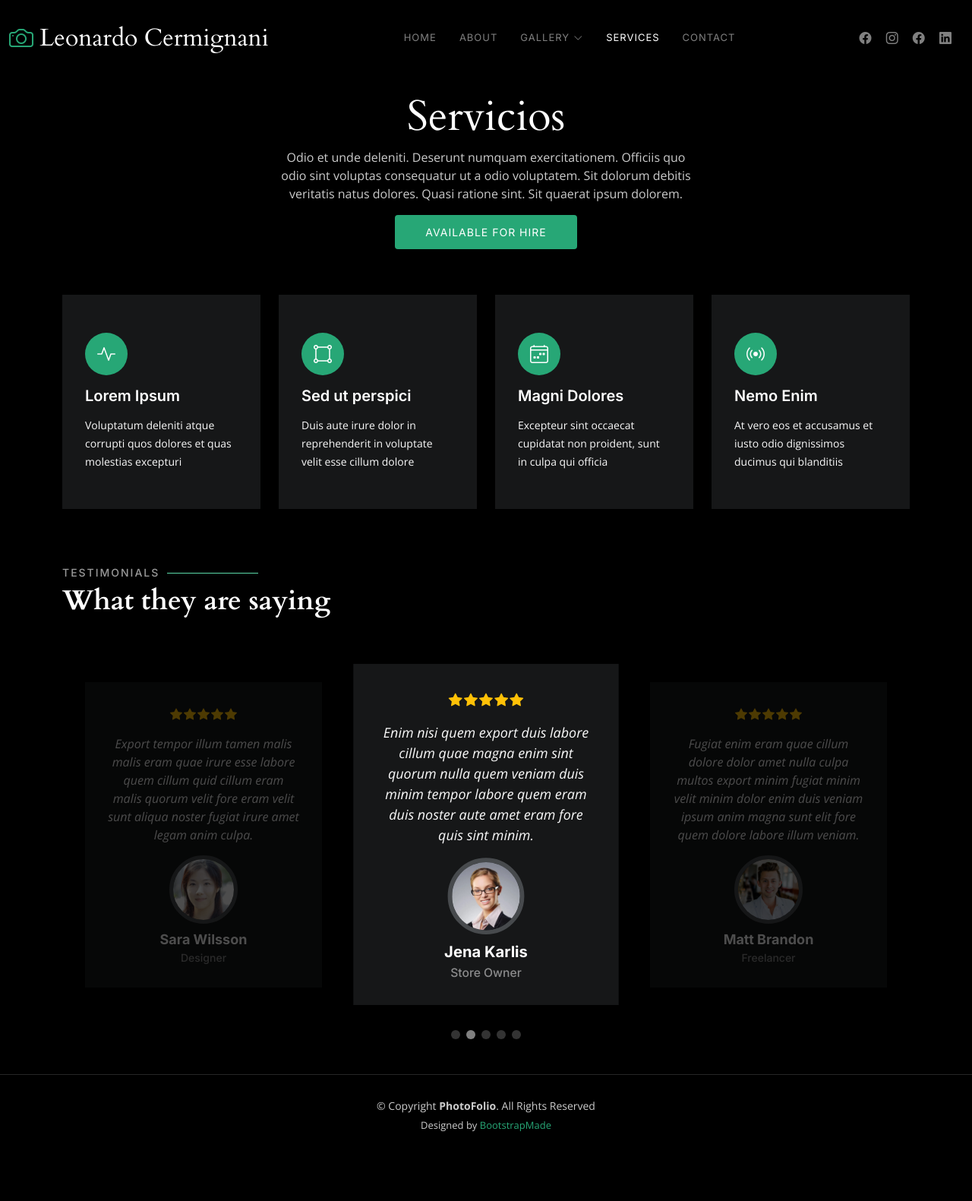
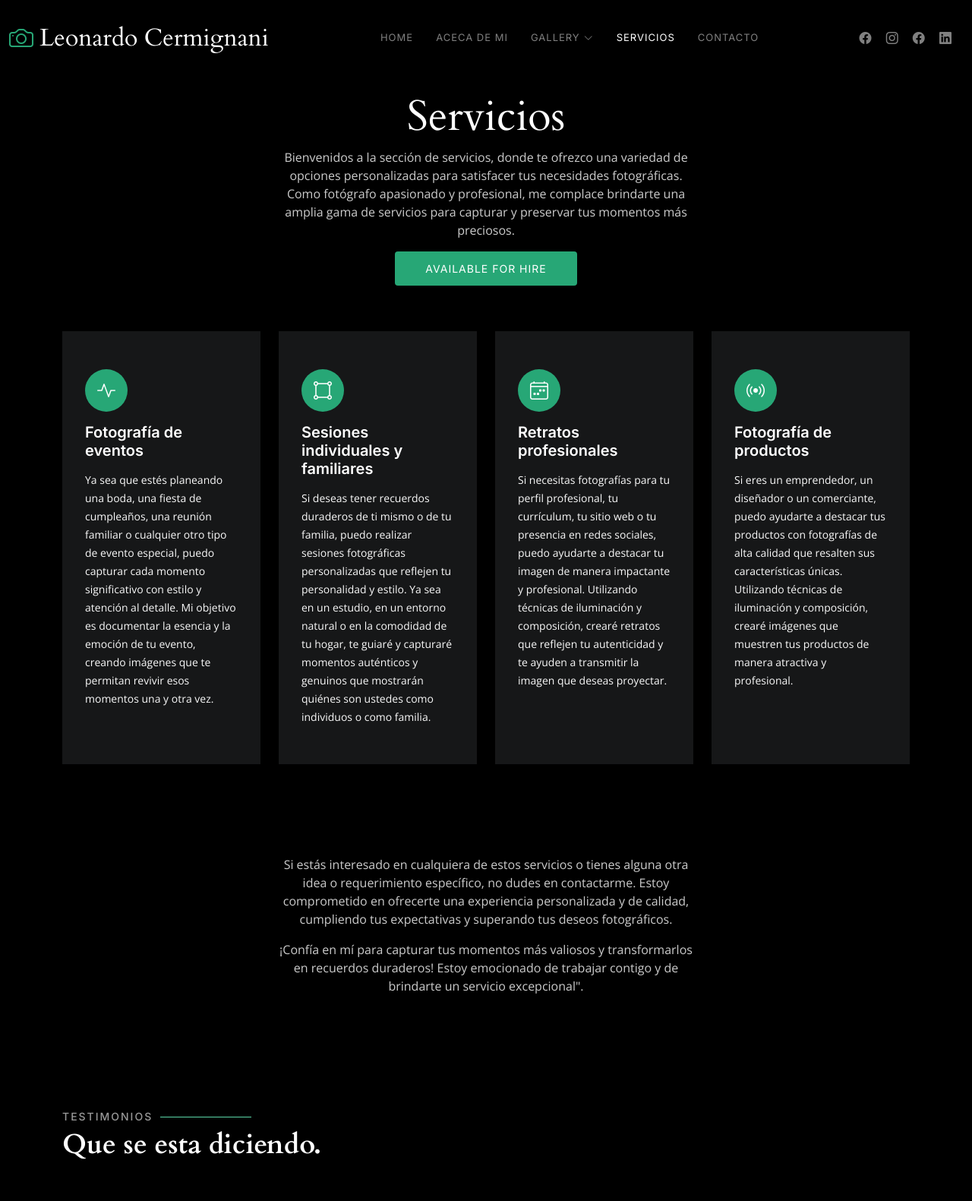
Before and after one commit to marianomercevich/Portfolio_LC_PH, a plain HTML site: page services.html in a window 1280 px wide. Shown: the top 1581 px of the page at 76% size. Before the commit the page ends 1521 px from the top, so only its background shows below. Drawn offline with nearby package versions, Linux system fonts and the light colour scheme.

Commit message:
correcciones de textos

```diff
--- a/services.html
+++ b/services.html
@@ -44,7 +44,7 @@
       <nav id="navbar" class="navbar">
         <ul>
           <li><a href="index.html">Home</a></li>
-          <li><a href="about.html">About</a></li>
+          <li><a href="about.html">Aceca de mi</a></li>
           <li class="dropdown"><a href="#"><span>Gallery</span> <i class="bi bi-chevron-down dropdown-indicator"></i></a>
             <ul>
               <li><a href="gallery_nature.html">Naturaleza</a></li>
@@ -56,8 +56,8 @@
               <li><a href="gallery_moment.html">Momentos</a></li>
             </ul>
           </li>
-          <li><a href="services.html" class="active">Services</a></li>
-          <li><a href="contact.html">Contact</a></li>
+          <li><a href="services.html" class="active">Servicios</a></li>
+          <li><a href="contact.html">Contacto</a></li>
         </ul>
       </nav><!-- .navbar -->
 
@@ -81,7 +81,7 @@
         <div class="row d-flex justify-content-center">
           <div class="col-lg-6 text-center">
             <h2>Servicios</h2>
-            <p>Odio et unde deleniti. Deserunt numquam exercitationem. Officiis quo odio sint voluptas consequatur ut a odio voluptatem. Sit dolorum debitis veritatis natus dolores. Quasi ratione sint. Sit quaerat ipsum dolorem.</p>
+            <p>Bienvenidos a la sección de servicios, donde te ofrezco una variedad de opciones personalizadas para satisfacer tus necesidades fotográficas. Como fotógrafo apasionado y profesional, me complace brindarte una amplia gama de servicios para capturar y preservar tus momentos más preciosos.</p>
 
             <a class="cta-btn" href="contact.html">Available for hire</a>
 
@@ -99,32 +99,32 @@
           <div class="col-xl-3 col-md-6 d-flex">
             <div class="service-item position-relative">
               <i class="bi bi-activity"></i>
-              <h4><a href="" class="stretched-link">Lorem Ipsum</a></h4>
-              <p>Voluptatum deleniti atque corrupti quos dolores et quas molestias excepturi</p>
+              <h4><a href="" class="stretched-link">Fotografía de eventos</a></h4>
+              <p>Ya sea que estés planeando una boda, una fiesta de cumpleaños, una reunión familiar o cualquier otro tipo de evento especial, puedo capturar cada momento significativo con estilo y atención al detalle. Mi objetivo es documentar la esencia y la emoción de tu evento, creando imágenes que te permitan revivir esos momentos una y otra vez.</p>
             </div>
           </div><!-- End Service Item -->
 
           <div class="col-xl-3 col-md-6 d-flex">
             <div class="service-item position-relative">
               <i class="bi bi-bounding-box-circles"></i>
-              <h4><a href="" class="stretched-link">Sed ut perspici</a></h4>
-              <p>Duis aute irure dolor in reprehenderit in voluptate velit esse cillum dolore</p>
+              <h4><a href="" class="stretched-link">Sesiones individuales y familiares</a></h4>
+              <p>Si deseas tener recuerdos duraderos de ti mismo o de tu familia, puedo realizar sesiones fotográficas personalizadas que reflejen tu personalidad y estilo. Ya sea en un estudio, en un entorno natural o en la comodidad de tu hogar, te guiaré y capturaré momentos auténticos y genuinos que mostrarán quiénes son ustedes como individuos o como familia.</p>
             </div>
           </div><!-- End Service Item -->
 
           <div class="col-xl-3 col-md-6 d-flex">
             <div class="service-item position-relative">
               <i class="bi bi-calendar4-week"></i>
-              <h4><a href="" class="stretched-link">Magni Dolores</a></h4>
-              <p>Excepteur sint occaecat cupidatat non proident, sunt in culpa qui officia</p>
+              <h4><a href="" class="stretched-link">Retratos profesionales</a></h4>
+              <p>Si necesitas fotografías para tu perfil profesional, tu currículum, tu sitio web o tu presencia en redes sociales, puedo ayudarte a destacar tu imagen de manera impactante y profesional. Utilizando técnicas de iluminación y composición, crearé retratos que reflejen tu autenticidad y te ayuden a transmitir la imagen que deseas proyectar.</p>
             </div>
           </div><!-- End Service Item -->
 
           <div class="col-xl-3 col-md-6 d-flex">
             <div class="service-item position-relative">
               <i class="bi bi-broadcast"></i>
-              <h4><a href="" class="stretched-link">Nemo Enim</a></h4>
-              <p>At vero eos et accusamus et iusto odio dignissimos ducimus qui blanditiis</p>
+              <h4><a href="" class="stretched-link">Fotografía de productos</a></h4>
+              <p>Si eres un emprendedor, un diseñador o un comerciante, puedo ayudarte a destacar tus productos con fotografías de alta calidad que resalten sus características únicas. Utilizando técnicas de iluminación y composición, crearé imágenes que muestren tus productos de manera atractiva y profesional.</p>
             </div>
           </div><!-- End Service Item -->
 
@@ -133,14 +133,23 @@
       </div>
     </section><!-- End Services Section -->
 
-
+    <div class="page-header d-flex align-items-center">
+      <div class="container position-relative">
+        <div class="row d-flex justify-content-center">
+          <div class="col-lg-6 text-center">
+            <p>Si estás interesado en cualquiera de estos servicios o tienes alguna otra idea o requerimiento específico, no dudes en contactarme. Estoy comprometido en ofrecerte una experiencia personalizada y de calidad, cumpliendo tus expectativas y superando tus deseos fotográficos. </p>
+            <p>¡Confía en mí para capturar tus momentos más valiosos y transformarlos en recuerdos duraderos! Estoy emocionado de trabajar contigo y de brindarte un servicio excepcional".</p>
+          </div>
+        </div>
+      </div>
+    </div><!-- End Page Header -->
     <!-- ======= Testimonials Section ======= -->
     <section id="testimonials" class="testimonials">
       <div class="container">
 
         <div class="section-header">
-          <h2>Testimonials</h2>
-          <p>What they are saying</p>
+          <h2>Testimonios</h2>
+          <p>Que se esta diciendo.</p>
         </div>
 
         <div class="slides-3 swiper">
@@ -152,11 +161,11 @@
                   <i class="bi bi-star-fill"></i><i class="bi bi-star-fill"></i><i class="bi bi-star-fill"></i><i class="bi bi-star-fill"></i><i class="bi bi-star-fill"></i>
                 </div>
                 <p>
-                  Proin iaculis purus consequat sem cure digni ssim donec porttitora entum suscipit rhoncus. Accusantium quam, ultricies eget id, aliquam eget nibh et. Maecen aliquam, risus at semper.
+                  "Estoy impresionado con el talento de Leonardo como fotógrafo. Capturó momentos especiales en mi boda con una sensibilidad y creatividad excepcionales. Las imágenes son hermosas y transmiten emociones genuinas. ¡No podría estar más feliz con los resultados!"
                 </p>
                 <div class="profile mt-auto">
                   <img src="assets/img/testimonials/testimonials-1.jpg" class="testimonial-img" alt="">
-                  <h3>Saul Goodman</h3>
+                  <h3>Saul G.</h3>
                   <h4>Ceo &amp; Founder</h4>
                 </div>
               </div>
@@ -168,11 +177,11 @@
                   <i class="bi bi-star-fill"></i><i class="bi bi-star-fill"></i><i class="bi bi-star-fill"></i><i class="bi bi-star-fill"></i><i class="bi bi-star-fill"></i>
                 </div>
                 <p>
-                  Export tempor illum tamen malis malis eram quae irure esse labore quem cillum quid cillum eram malis quorum velit fore eram velit sunt aliqua noster fugiat irure amet legam anim culpa.
+                  "Leonardo logró capturar la esencia de mi familia en una sesión fotográfica memorable. Su enfoque cálido y profesional nos hizo sentir cómodos frente a la cámara, y el resultado final fue un conjunto de imágenes que realmente reflejan nuestra conexión y amor. ¡Recomendaría sus servicios a cualquiera!"
                 </p>
                 <div class="profile mt-auto">
                   <img src="assets/img/testimonials/testimonials-2.jpg" class="testimonial-img" alt="">
-                  <h3>Sara Wilsson</h3>
+                  <h3>Ana M</h3>
                   <h4>Designer</h4>
                 </div>
               </div>
@@ -184,11 +193,11 @@
                   <i class="bi bi-star-fill"></i><i class="bi bi-star-fill"></i><i class="bi bi-star-fill"></i><i class="bi bi-star-fill"></i><i class="bi bi-star-fill"></i>
                 </div>
                 <p>
-                  Enim nisi quem export duis labore cillum quae magna enim sint quorum nulla quem veniam duis minim tempor labore quem eram duis noster aute amet eram fore quis sint minim.
+                  "Las fotografías de productos que Leonardo tomó para mi negocio son simplemente impresionantes. Supo resaltar las características únicas de mis productos y transmitir su calidad a través de las imágenes. Gracias a su trabajo, mi tienda en línea ha ganado mucha atención y ventas. ¡Sin duda alguna, volveré a trabajar con él en el futuro!"
                 </p>
                 <div class="profile mt-auto">
                   <img src="assets/img/testimonials/testimonials-3.jpg" class="testimonial-img" alt="">
-                  <h3>Jena Karlis</h3>
+                  <h3>Sofía L.</h3>
                   <h4>Store Owner</h4>
                 </div>
               </div>
@@ -200,11 +209,11 @@
                   <i class="bi bi-star-fill"></i><i class="bi bi-star-fill"></i><i class="bi bi-star-fill"></i><i class="bi bi-star-fill"></i><i class="bi bi-star-fill"></i>
                 </div>
                 <p>
-                  Fugiat enim eram quae cillum dolore dolor amet nulla culpa multos export minim fugiat minim velit minim dolor enim duis veniam ipsum anim magna sunt elit fore quem dolore labore illum veniam.
+                  "Leonardo tiene un ojo para los detalles. Su habilidad para capturar momentos significativos en nuestra fiesta de casamiento fue increíble. Cada imagen evoca recuerdos vividos y nos transporta de vuelta a aquel día especial. Estamos agradecidos por su talento y profesionalismo".
                 </p>
                 <div class="profile mt-auto">
                   <img src="assets/img/testimonials/testimonials-4.jpg" class="testimonial-img" alt="">
-                  <h3>Matt Brandon</h3>
+                  <h3>  Carlos R.</h3>
                   <h4>Freelancer</h4>
                 </div>
               </div>
@@ -216,11 +225,11 @@
                   <i class="bi bi-star-fill"></i><i class="bi bi-star-fill"></i><i class="bi bi-star-fill"></i><i class="bi bi-star-fill"></i><i class="bi bi-star-fill"></i>
                 </div>
                 <p>
-                  Quis quorum aliqua sint quem legam fore sunt eram irure aliqua veniam tempor noster veniam enim culpa labore duis sunt culpa nulla illum cillum fugiat legam esse veniam culpa fore nisi cillum quid.
+                  "Recurrí a Leonardo para una sesión de retratos profesionales y el resultado fue más de lo que esperaba. Sus habilidades técnicas y su capacidad para capturar mi personalidad en cada imagen fueron excepcionales. Las fotos son de alta calidad y han recibido muchos elogios. ¡No puedo recomendarlo lo suficiente!"
                 </p>
                 <div class="profile mt-auto">
                   <img src="assets/img/testimonials/testimonials-5.jpg" class="testimonial-img" alt="">
-                  <h3>John Larson</h3>
+                  <h3> Santiago T.</h3>
                   <h4>Entrepreneur</h4>
                 </div>
               </div>
```
Also changed, not shown: about.html (+18 -21 lines), contact.html (+6 -6 lines), gallery_animals.html (+3 -3 lines), gallery_art.html (+3 -3 lines), gallery_city.html (+3 -3 lines), gallery_flowers.html (+3 -3 lines), gallery_moment.html (+3 -3 lines), gallery_nature.html (+3 -3 lines), gallery_peoples.html (+3 -3 lines).
